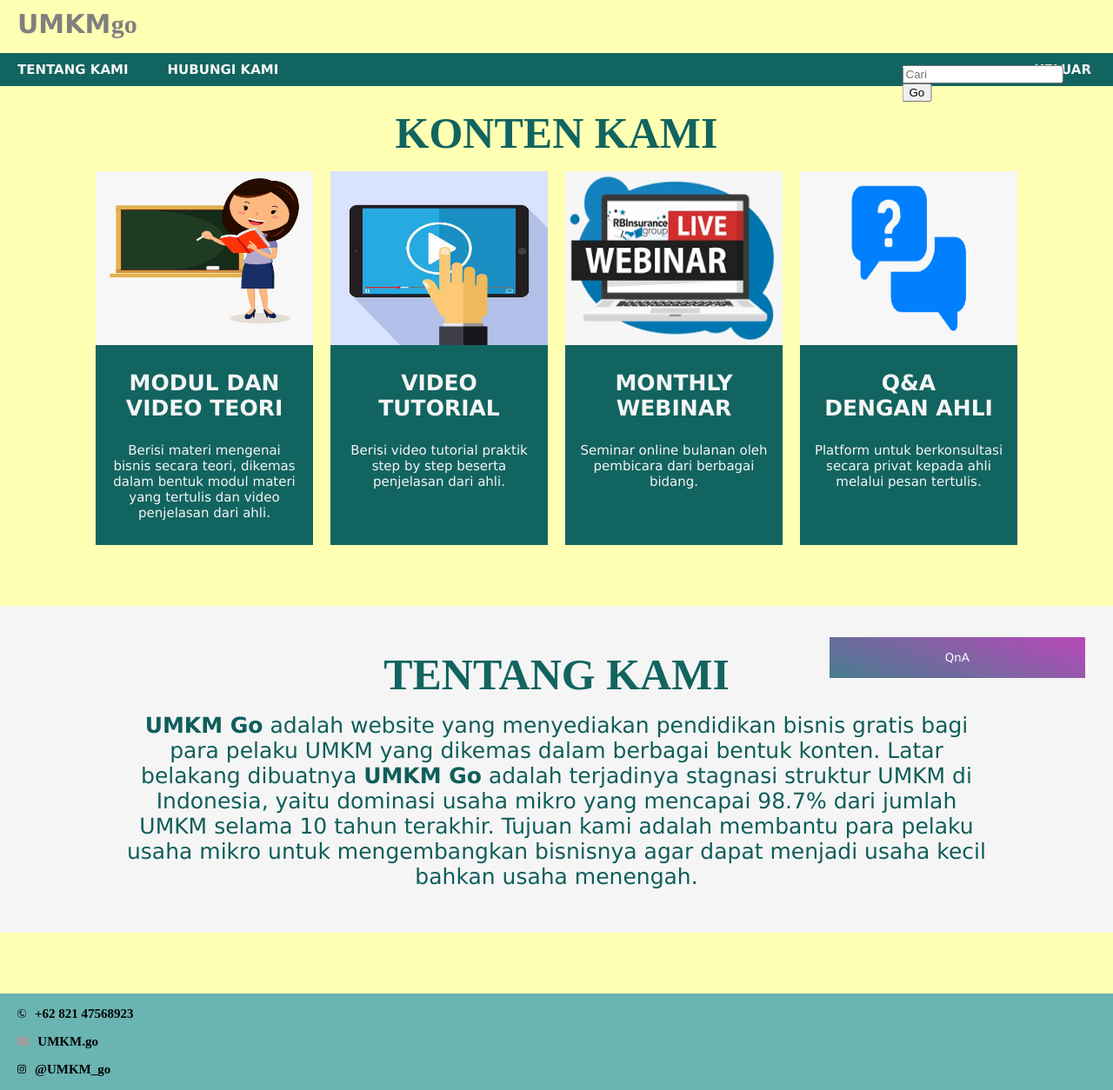
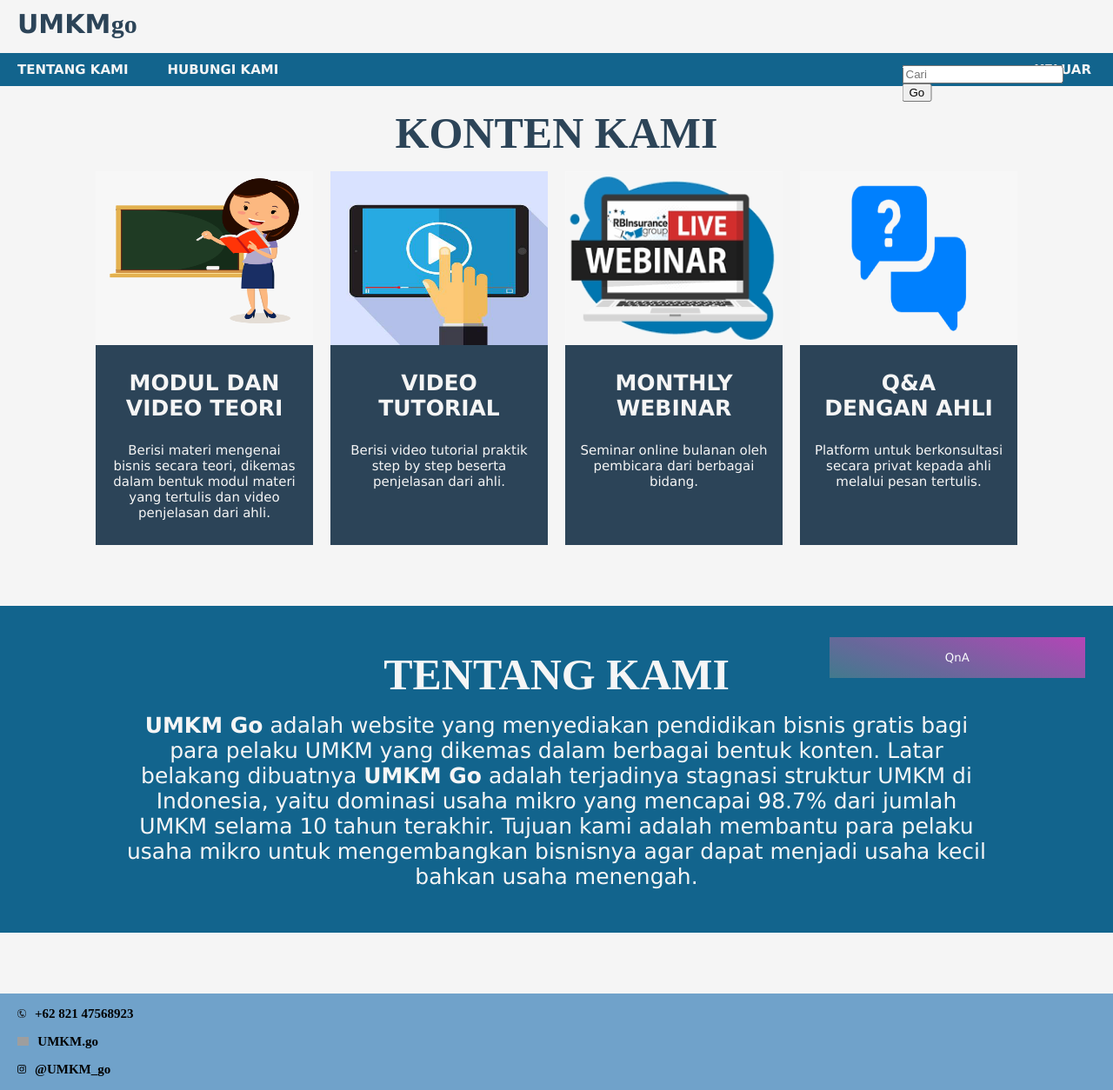
Before and after one commit to dehanalkautsar/MilestonesKelompok17, a PHP site: page /umkm_go.html in a window 1280 px wide. Shown: the whole page at 87% size. Run offline with PHP 8.4, Linux system fonts and the light colour scheme; grey boxes are pictures that could not be loaded.

Commit message:
td stylenya lupa hehe

```diff
--- a/style.css
+++ b/style.css
@@ -1,25 +1,25 @@
 body {
-    background-color: rgb(255, 255, 179);
+    background-color: whitesmoke !important;
     padding: 0;
     margin: 0;;
 }
 
 h1 {
-    color: grey;
+    color: rgb(44, 68, 88);
     font-size: 30px;
     font-family: Verdana;
     margin: 10px 20px;
 }
 
 .go{
-    color: grey;
+    color: rgb(44, 68, 88);
     font-size: 30px;
     font-family: 'Lucida Handwriting';
     margin-left: -10px;
 }
 
 .navbar ul{
-    background-color: rgb(18, 100, 96);
+    background-color: rgb(18, 100, 141);
     list-style-type: none;
     padding : 0;
     overflow: hidden;
@@ -72,7 +72,7 @@ h2 {
     font-size: 50px;
     font-weight: 700;
     text-align: center;
-    color:rgb(18, 100, 96);
+    color:rgb(44, 68, 88);
     margin-bottom: 15px;
 }
 
@@ -90,7 +90,7 @@ h2 {
 }
 
 .item, .tutorial{
-    background-color: rgb(18, 100, 96);
+    background-color:  rgb(44, 68, 88);
 }
 
 .content h3{
@@ -109,7 +109,7 @@ footer{
     font-weight: 700;
     margin-top: 40px;
     width: 100% !important;
-    background-color: rgb(106, 180, 177);
+    background-color: rgb(112, 162, 202);
     padding-bottom: 15px;
 }
 
@@ -154,18 +154,23 @@ h4 {
 
 .about{
     margin: 70px 0;
-    background-color: whitesmoke;
+    background-color: rgb(18, 100, 141);
     padding-top: 25px;
     padding-bottom: 50px;
 }
-.about p{
+.about p {
     font-family: 'Lucida Sans';
     font-size: 25px;
     text-align: center;
-    color: rgb(15, 94, 90);
+    color: whitesmoke;
     width: 1000px;
     margin: auto;
 }
+
+.about h2{
+    color: whitesmoke;
+}
+
 
 
 .playlist{
```
Also changed, not shown: style1.css (+6 -6 lines).
